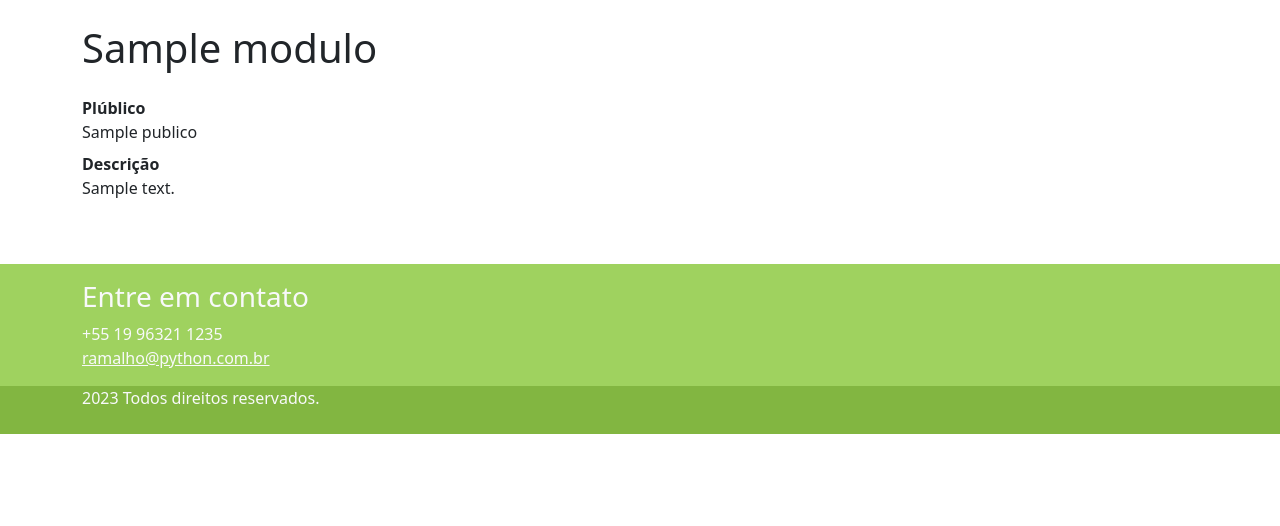
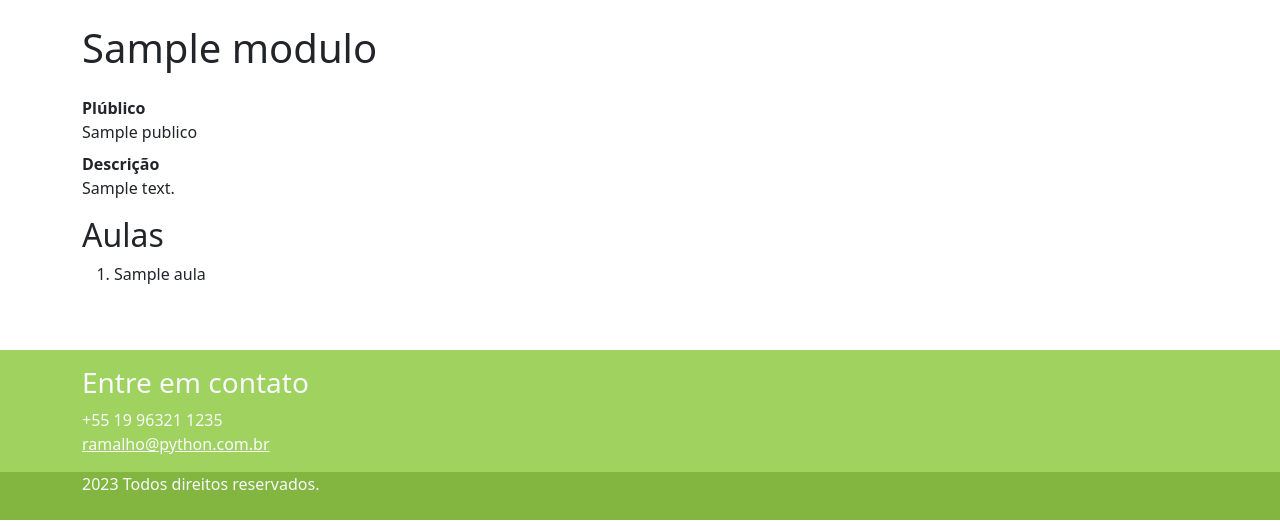
Before and after one commit to Zanettifabio/django02, a Django app: template pypro02/modulos/templates/modulos/modulo_detalhe.html in a window 1280 px wide. Shown: the part 56-582 px from the top of the page. Run offline with Django 4.2, Linux system fonts and the light colour scheme; the template is opened without the code that fills it: most values are stand-ins (such as "Sample title", 1, 10 or a date in 2020); some libraries are stand-ins or nearby versions.

Commit message:
aulas listadas no detalhe dos módulos

```diff
--- a/pypro02/modulos/admin.py
+++ b/pypro02/modulos/admin.py
@@ -14,4 +14,4 @@ class AulaAdmin(OrderedModelAdmin):
     list_display = ('titulo', 'modulo', 'order', 'move_up_down_links')
     prepopulated_fields = {'slug': ('titulo',)}
     list_filter = ('modulo',)
-    ordering = ('modulo', 'orderfgdg')
+    ordering = ('modulo', 'order')
--- a/pypro02/modulos/facade.py
+++ b/pypro02/modulos/facade.py
@@ -13,3 +13,7 @@ def listar_modulos_ordenados() -> List[Modulo]:  # Anotation que indica que o re
 
 def encontrar_modulo(slug) -> Modulo:
     return Modulo.objects.get(slug=slug)
+
+
+def listar_aulas_de_modulo_ordenadas(modulo):
+    return list(modulo.aula_set.order_by('order').all())
--- a/pypro02/modulos/templates/modulos/modulo_detalhe.html
+++ b/pypro02/modulos/templates/modulos/modulo_detalhe.html
@@ -15,6 +15,12 @@
                     <dt>Descrição</dt>
                     <dd>{{ modulo.descricao }}</dd>
                 </dl>
+            <h2>Aulas</h2>
+                <ol>
+                    {% for aula in aulas %}
+                        <li>{{ aula.titulo }}</li>
+                    {% endfor %}
+                </ol>
             <script src="https://player.vimeo.com/api/player.js"></script>
         </div>
     </div>
--- a/pypro02/modulos/views.py
+++ b/pypro02/modulos/views.py
@@ -4,4 +4,5 @@ from pypro02.modulos import facade
 
 def detalhe(request, slug):
     modulo = facade.encontrar_modulo(slug)
-    return render(request, 'modulos/modulo_detalhe.html', context={'modulo': modulo})
+    aulas = facade.listar_aulas_de_modulo_ordenadas(modulo)
+    return render(request, 'modulos/modulo_detalhe.html', context={'modulo': modulo, 'aulas': aulas})
```
Also changed, not shown: pypro02/modulos/tests/test_modulo_detalhe.py (+12 -2 lines).
